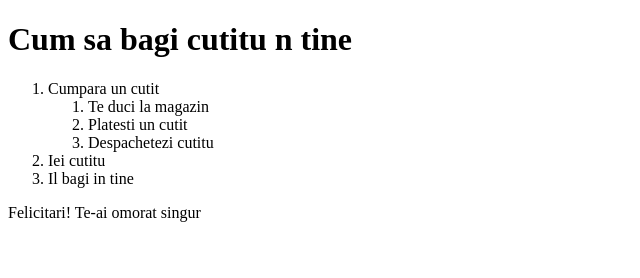
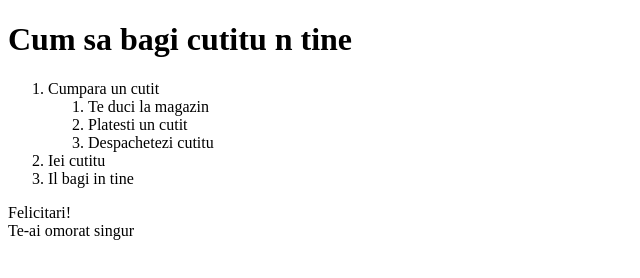
Before and after one commit to Gabors77/coursera-test, a plain HTML site: page site/test.html in a window 1280 px wide. Shown: the whole page, without its empty margins (0-640 px from the left). Drawn offline with Linux system fonts and the light colour scheme.

Commit message:
mege bine

```diff
--- a/site/test.html
+++ b/site/test.html
@@ -20,7 +20,7 @@
                 <li>Il bagi in tine</li>
             </ol>
             Felicitari!
-            <span>Te-ai omorat singur</span>
+            <div>Te-ai omorat singur</div>
         </div>
     </body>
 </html>
```
